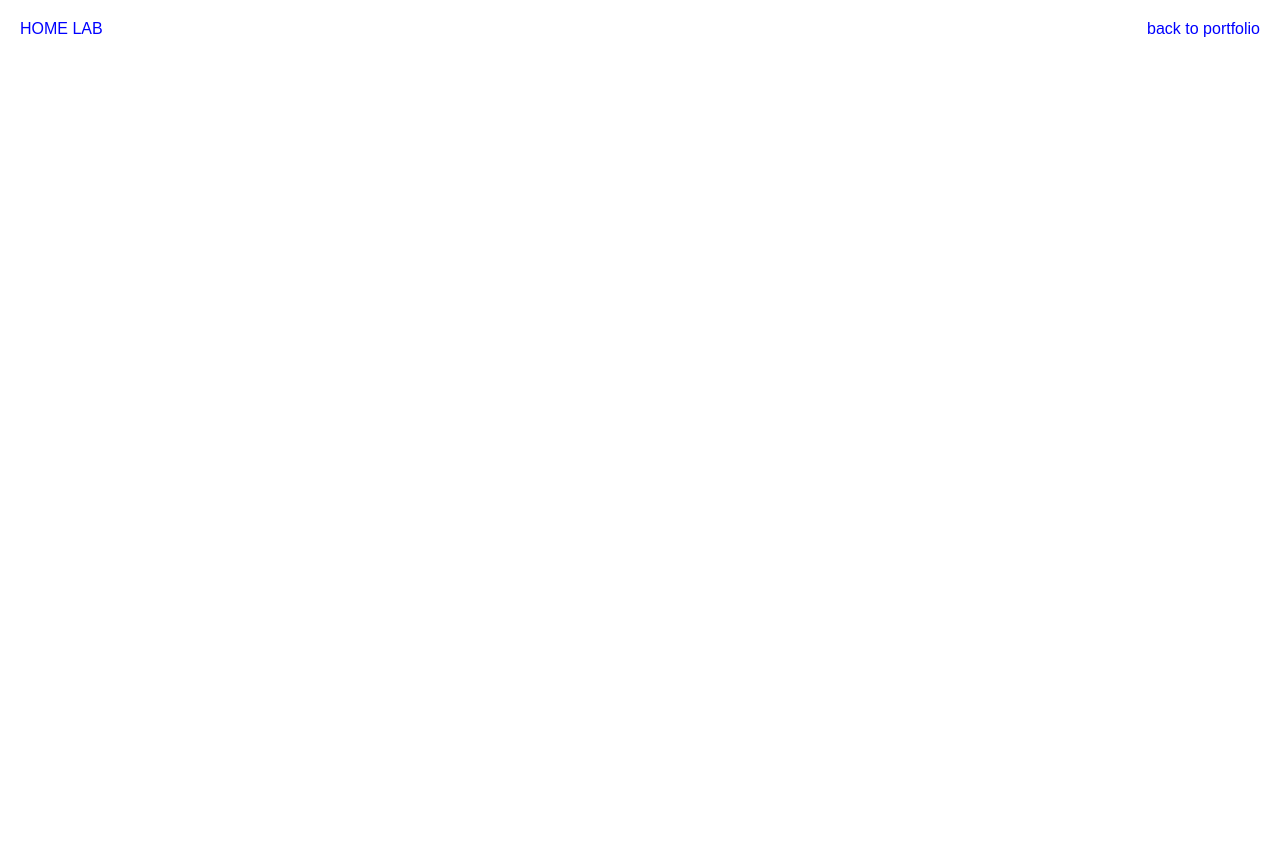
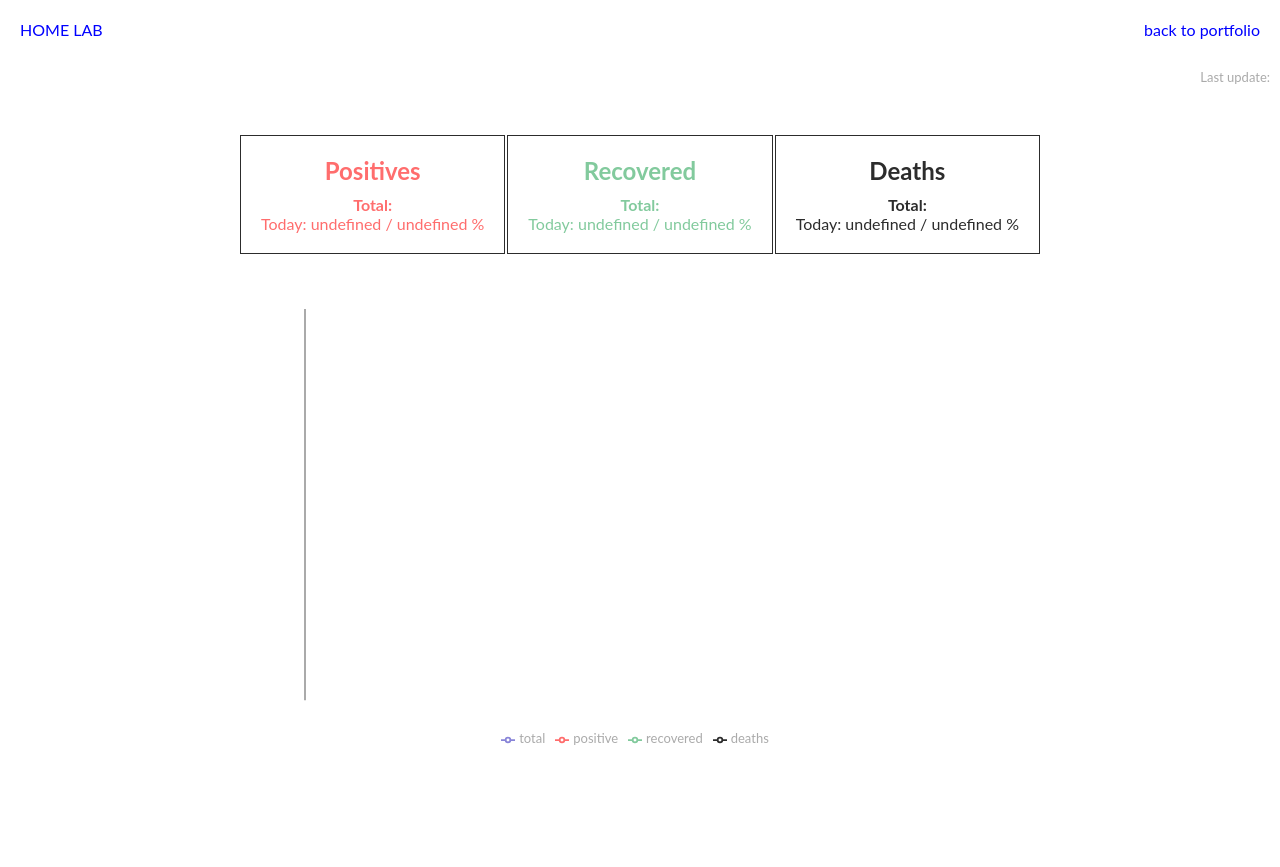
Before and after one commit to matteobarone/react-lab, a React app: page /react/covid-19 in a window 1280 px wide. Before the commit the page ends 800 px from the top, so only its background shows below. Built offline with nearby package versions, Linux system fonts and the light colour scheme; no server answers.

Commit message:
feat(app): added covid-19

```diff
--- a/package.json
+++ b/package.json
@@ -3,11 +3,13 @@
   "version": "0.1.0",
   "private": true,
   "dependencies": {
-    "node-sass-chokidar": "0.0.3",
+    "date-fns": "^2.11.1",
+    "node-sass-chokidar": "^1.4.0",
     "react": "^16.2.0",
     "react-dom": "^16.2.0",
     "react-router-dom": "^4.2.2",
     "react-scripts": "1.1.0",
+    "recharts": "^1.8.5",
     "redux": "^3.7.2"
   },
   "scripts": {
@@ -18,5 +20,5 @@
     "test": "react-scripts test --env=jsdom",
     "eject": "react-scripts eject"
   },
-  "homepage": "https://matteobarone.io/react"
+  "homepage": "/react/"
 }
--- a/src/app/App.js
+++ b/src/app/App.js
@@ -5,6 +5,7 @@ import {BrowserRouter as Router, Route, Link} from 'react-router-dom'
 import Todo from './todo/todo';
 import Chrono from './chrono/chrono';
 import './App.css';
+import Covid19 from './Covid19/Covid19';
 
 export const App = () => {
   ReactDOM.render(
@@ -31,6 +32,7 @@ const Header = () => (
 const Content = () => (
   <main>
     <Route exact={true} path="/" component={Home}/>
+    <Route path="/covid-19" component={Covid19}/>
     <Route path="/todo" component={Todo}/>
     <Route path="/chronometer" component={Chrono}/>
     <Route path="/redux-counter" render={() => (
@@ -47,6 +49,7 @@ const Home = () => (
   <div>
     <h1>REACT LAB</h1>
     <ol>
+      <li><Link to="/covid-19"> Covid-19 </Link></li>
       <li><Link to="/todo"> Todos </Link></li>
       <li><Link to="/chronometer"> Chronometer </Link></li>
       <li><Link to="/redux-counter"> Redux counter </Link></li>
--- a/src/app/App.scss
+++ b/src/app/App.scss
@@ -1,3 +1,6 @@
 @import './style/shared.scss';
 @import './chrono/chrono.scss';
 @import './todo/todos.scss';
+@import './Covid19/Covid19.scss';
+@import './Covid19/Block/Block.scss';
+@import './Covid19/Chart/Chart.scss';
--- /dev/null
+++ b/src/app/Covid19/Block/Block.js
@@ -0,0 +1,12 @@
+import React from 'react';
+import './Block.scss';
+
+export const Block = (props) => {
+  return (
+    <div className="Block" style={{ color: props.color || 'black' }}>
+      <h2>{props.title}</h2>
+      <h4>Total: {props.number}</h4>
+      <p>Today: {props.increment}</p>
+    </div>
+  );
+}
--- /dev/null
+++ b/src/app/Covid19/Block/Block.scss
@@ -0,0 +1,20 @@
+.Block {
+  display: flex;
+  flex-direction: column;
+  justify-content: center;
+  align-items: center;
+
+  padding: var(--gap-md);
+  border: 1px solid var(--neutral-dark-color);
+}
+
+.Block h2 {
+  padding-bottom: var(--gap-sm);
+}
+
+@media(max-width: 600px) {
+  .Block {
+    margin: var(--gap-md);
+    width: 100%;
+  }
+}
--- /dev/null
+++ b/src/app/Covid19/Chart/Chart.js
@@ -0,0 +1,22 @@
+import React from 'react';
+import {LineChart, XAxis, YAxis, Tooltip, Legend, Line, ResponsiveContainer} from 'recharts';
+import './Chart.scss';
+
+export const Chart = (props) => {
+  return (
+    <div className="Chart">
+      <ResponsiveContainer width="100%" height="80%">
+        <LineChart data={props.data}>
+          <XAxis dataKey="name" />
+          <YAxis />
+          <Tooltip />
+          <Legend />
+          <Line strokeWidth="3px" dot={false} type="monotone" dataKey="total" stroke="#8884d8" />
+          <Line strokeWidth="3px" dot={false} type="monotone" dataKey="positive" stroke="#FF6D6D" />
+          <Line strokeWidth="3px" dot={false} type="monotone" dataKey="recovered" stroke="#82ca9d" />
+          <Line strokeWidth="3px" dot={false} type="monotone" dataKey="deaths" stroke="#2c2c2c" />
+        </LineChart>
+      </ResponsiveContainer>
+    </div>
+  );
+}
--- /dev/null
+++ b/src/app/Covid19/Chart/Chart.scss
@@ -0,0 +1,20 @@
+.Chart {
+  width: 100%;
+  max-width: 800px;
+  height: 70vh;
+}
+
+.Chart .recharts-cartesian-axis-tick-value, .Chart .recharts-legend-wrapper {
+  font-size: var(--font-size-sm);
+  fill: var(--neutral-color);
+  color: var(--neutral-color);
+}
+
+.Chart .recharts-cartesian-axis line {
+  stroke: var(--neutral-color);
+  stroke-width: 2px;
+}
+
+.Chart .recharts-cartesian-axis-tick line {
+  display: none;
+}
--- /dev/null
+++ b/src/app/Covid19/Covid19.js
@@ -0,0 +1,103 @@
+import React from 'react';
+import './Covid19.scss';
+import { fetchData } from './fetch';
+import { format } from 'date-fns'
+import { Chart } from './Chart/Chart';
+import { Block } from './Block/Block';
+
+class Covid19 extends React.Component {
+  constructor(props) {
+    super(props);
+    this.state = {
+      dataCharts: [],
+      lastData: {},
+    }
+  }
+
+  componentDidMount() {
+    fetchData().then((res) => {
+      const dataCharts = this.formatDataForChart(res);
+      const lastData = this.formatDataForBlocks(res);
+      this.setState({
+        dataCharts,
+        lastData,
+      });
+    });
+  }
+
+  formatDataForChart(res) {
+    return res.map((day) => {
+      const date = format(new Date(day.data), 'dd/MM');
+      return {
+        name: date,
+        total: day.totale_casi,
+        positive: day.totale_attualmente_positivi,
+        recovered: day.dimessi_guariti,
+        deaths: day.deceduti
+      };
+    });
+  }
+
+  formatDataForBlocks(res) {
+    const yesterday = res[res.length - 2];
+    const today = res[res.length - 1];
+
+    const positive = today.totale_attualmente_positivi;
+    const newPositive = today.nuovi_attualmente_positivi;
+    const positiveDelta = ((newPositive / positive) * 100).toFixed(2);
+
+    const recovered = today.dimessi_guariti;
+    const newRecovered = today.dimessi_guariti - yesterday.dimessi_guariti;
+    const recoveredDelta = ((newRecovered / recovered) * 100).toFixed(2);
+
+    const deaths = today.deceduti;
+    const newDeaths = today.deceduti - yesterday.deceduti;
+    const deathsDelta = ((newDeaths / deaths) * 100).toFixed(2);
+
+    return {
+      lastUpdate: format(new Date(today.data), 'dd/MM/yyyy - HH:mm'),
+      positive,
+      newPositive,
+      positiveDelta,
+      recovered,
+      newRecovered,
+      recoveredDelta,
+      deaths,
+      newDeaths,
+      deathsDelta,
+    }
+  }
+
+  render() {
+    return (
+      <div className="Covid19">
+        <div className="Covid19__last-update">Last update: {this.state.lastData.lastUpdate}</div>
+        <div className="Covid19__blocks">
+          <Block
+            title="Positives"
+            number={this.state.lastData.positive}
+            increment={this.state.lastData.newPositive + ' / ' + this.state.lastData.positiveDelta + ' %'}
+            color="#FF6D6D"
+          />
+
+          <Block
+            title="Recovered"
+            number={this.state.lastData.recovered}
+            increment={this.state.lastData.newRecovered + ' / ' + this.state.lastData.recoveredDelta + ' %'}
+            color="#82ca9d"
+          />
+
+          <Block
+            title="Deaths"
+            number={this.state.lastData.deaths}
+            increment={this.state.lastData.newDeaths + ' / ' + this.state.lastData.deathsDelta + ' %'}
+            color="#2c2c2c"
+          />
+        </div>
+        <Chart data={this.state.dataCharts} />
+      </div>
+    );
+  }
+}
+
+export default Covid19;
--- /dev/null
+++ b/src/app/Covid19/Covid19.scss
@@ -0,0 +1,31 @@
+.Covid19 {
+  width: 100%;
+  display: flex;
+  flex-direction: column;
+  justify-content: center;
+  align-items: center;
+
+  padding: var(--gap-sm);
+}
+
+.Covid19__last-update {
+  align-self: flex-end;
+  font-size: var(--font-size-sm);
+  color: var(--neutral-color);
+}
+
+.Covid19__blocks {
+  width: 100%;
+  padding: var(--gap-lg) 0;
+  max-width: 800px;
+  display: flex;
+  justify-content: space-between;
+  align-items: center;
+}
+
+@media(max-width: 600px) {
+  .Covid19__blocks {
+    flex-direction: column;
+    padding-top: 0;
+  }
+}
--- /dev/null
+++ b/src/app/Covid19/fetch.js
@@ -0,0 +1,5 @@
+const ENDPOINT = 'https://raw.githubusercontent.com/pcm-dpc/COVID-19/master/dati-json/dpc-covid19-ita-andamento-nazionale.json'
+
+export const fetchData = () => {
+  return fetch(ENDPOINT).then((data) => data.json());
+}
--- a/src/app/style/shared.scss
+++ b/src/app/style/shared.scss
@@ -1,9 +1,28 @@
 @import 'variables.scss';
 
-body {
+:root {
+  --gap-sm: 10px;
+  --gap-md: 20px;
+  --gap-lg: 50px;
+
+  --font-size-sm: 13px;
+
+  --neutral-dark-color: #2c2c2c;
+  --neutral-color: #aaa;
+}
+
+@media(max-width: 600px) {
+  :root {
+    --gap-lg: 30px;
+  }
+}
+
+* {
   margin: 0;
   padding: 0;
-  font-family: sans-serif;
+  box-sizing: border-box;
+
+  font-family: 'Lato', sans-serif;
 }
 
 header {
@@ -17,6 +36,7 @@ main {
 
 h1 {
   text-align: center;
+  margin: var(--gap-sm) 0;
 }
 
 a {
```
